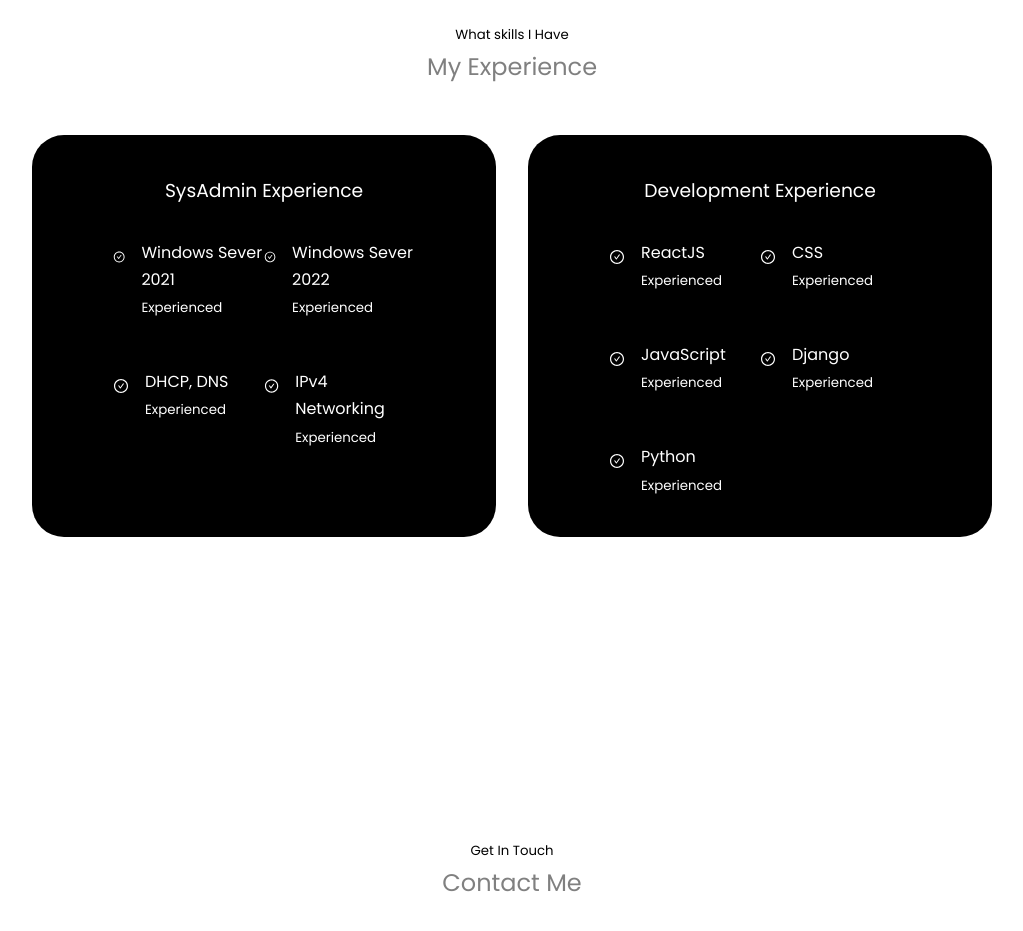
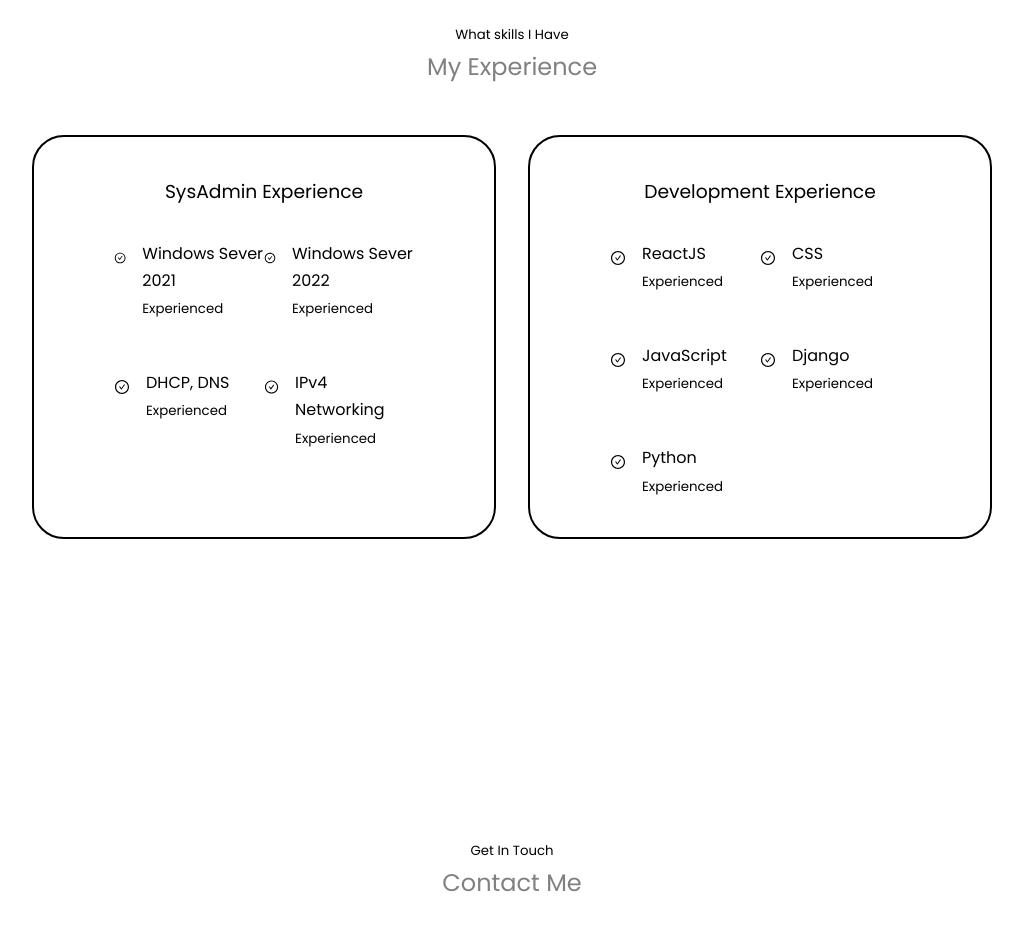
Before and after one commit to JacksonLDJ/react-portfolio-website, a React (Create React App) app: page / in a window 1280 px wide. Shown: the part 1720-2651 px from the top of the page, without its empty margins (128-1151 px from the left). Built offline with nearby package versions, Linux system fonts and the light colour scheme; the HTML template or start-up script is replaced by a standard one.

Commit message:
MainUpdate
Visual changes to website

```diff
--- a/src/components/Experience/Experience.css
+++ b/src/components/Experience/Experience.css
@@ -6,10 +6,11 @@
 
 
 .experience__container > div{
-    background: rgb(0, 0, 0);
+    background: transparent;
     padding: 2.4rem 5rem;
     border-radius: 2rem;
     border: 1px solid transparent;
+    border: 2px solid black;
 }
 
 .experience__container > div h3{
@@ -26,10 +27,11 @@
 .experience__details{
     display: flex;
     gap: 1rem;
+    color: black;
 
 }
 
 .experience__details-icon{
     margin-top: 10px;
-    color: white;
+    color: black;
 }
--- a/src/components/Experience/Experience.jsx
+++ b/src/components/Experience/Experience.jsx
@@ -10,30 +10,30 @@ const Experience = () => {
 
       <div className="container experience__container">
         <div className="experience__sysadmin">
-          <h3 className='text-light'>SysAdmin Experience</h3>
+          <h3>SysAdmin Experience</h3>
           <div className="experience__content">
             <article className='experience__details'><AiOutlineCheckCircle className='experience__details-icon'/>
             <div>
-            <h4 className='text-light'>Windows Sever 2021</h4>
-            <small className='text-light'>Experienced</small>
+            <h4 >Windows Sever 2021</h4>
+            <small >Experienced</small>
             </div>
             </article>
             <article className='experience__details'><AiOutlineCheckCircle className='experience__details-icon' />
             <div>
-            <h4 className='text-light'>Windows Sever 2022</h4>
-            <small className='text-light'>Experienced</small>
+            <h4 >Windows Sever 2022</h4>
+            <small >Experienced</small>
             </div>
             </article>
             <article className='experience__details'><AiOutlineCheckCircle className='experience__details-icon' />
             <div>
-            <h4 className='text-light'>DHCP, DNS</h4>
-            <small className='text-light'>Experienced</small>
+            <h4 >DHCP, DNS</h4>
+            <small >Experienced</small>
             </div>
             </article>
             <article className='experience__details'><AiOutlineCheckCircle className='experience__details-icon' />
             <div>
-            <h4 className='text-light'>IPv4 Networking</h4>
-            <small className='text-light'>Experienced</small>
+            <h4 >IPv4 Networking</h4>
+            <small >Experienced</small>
             </div>
             </article>
           </div>
@@ -43,36 +43,36 @@ const Experience = () => {
 
         {/* Start of Development Experience */}
         <div className="experience__devadmin">
-          <h3 className='text-light'>Development Experience</h3>
+          <h3>Development Experience</h3>
           <div className="experience__content">
             <article className='experience__details'><AiOutlineCheckCircle className='experience__details-icon'/>
             <div>
-            <h4 className='text-light'>ReactJS</h4>
-            <small className='text-light'>Experienced</small>
+            <h4>ReactJS</h4>
+            <small>Experienced</small>
             </div>
             </article>
             <article className='experience__details'><AiOutlineCheckCircle className='experience__details-icon' />
             <div>
-            <h4 className='text-light'>CSS</h4>
-            <small className='text-light'>Experienced</small>
+            <h4 >CSS</h4>
+            <small >Experienced</small>
             </div>
             </article>
             <article className='experience__details'><AiOutlineCheckCircle className='experience__details-icon' />
             <div>
-            <h4 className='text-light'>JavaScript</h4>
-            <small className='text-light'>Experienced</small>
+            <h4 >JavaScript</h4>
+            <small >Experienced</small>
             </div>
             </article>
             <article className='experience__details'><AiOutlineCheckCircle className='experience__details-icon' />
             <div>
-            <h4 className='text-light'>Django</h4>
-            <small className='text-light'>Experienced</small>
+            <h4 >Django</h4>
+            <small >Experienced</small>
             </div>
             </article>
             <article className='experience__details'><AiOutlineCheckCircle className='experience__details-icon' />
             <div>
-            <h4 className='text-light'>Python</h4>
-            <small className='text-light'>Experienced</small>
+            <h4 >Python</h4>
+            <small >Experienced</small>
             </div>
             </article>
           </div>
```
